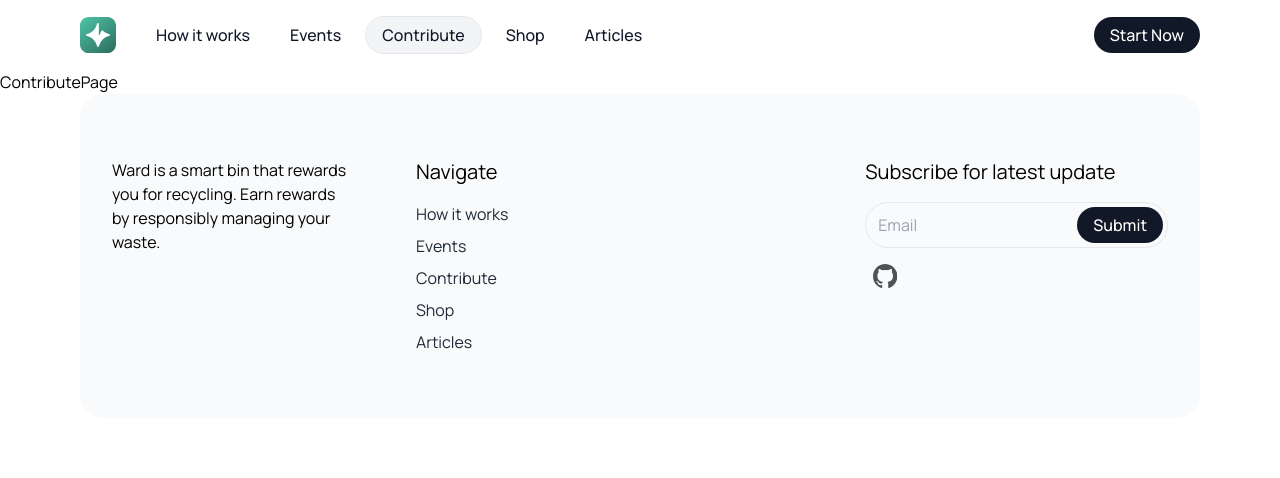
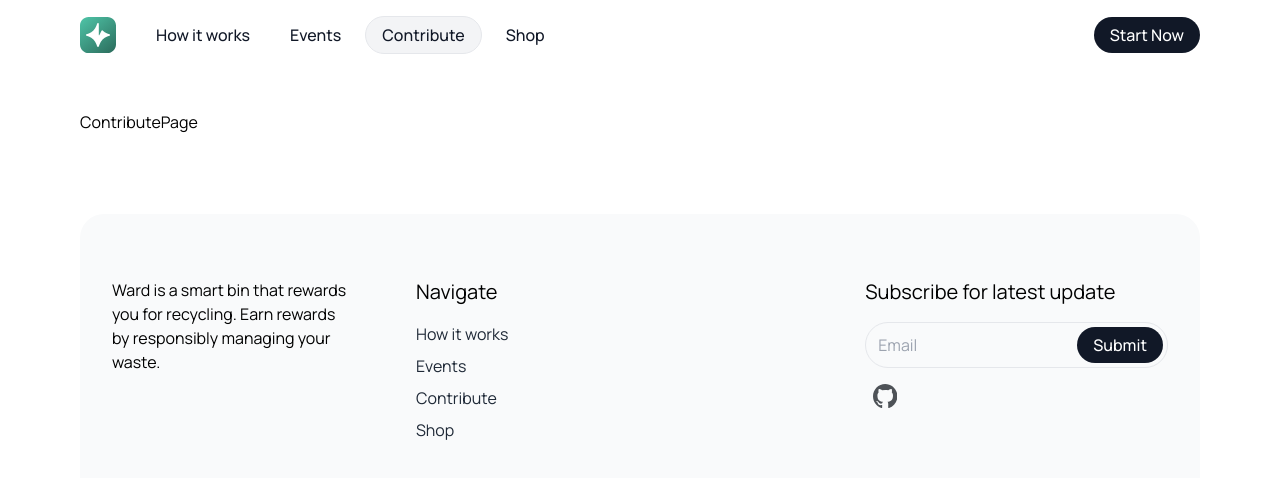
Before and after one commit to raymondtju/binward, a Next.js app: page /contribute in a window 1280 px wide. Shown: the top 478 px of the page. Built offline with nearby package versions, Linux system fonts and the light colour scheme.

Commit message:
feat: raw page

```diff
--- a/app/(default)/contribute/page.tsx
+++ b/app/(default)/contribute/page.tsx
@@ -7,7 +7,11 @@ export const metadata: Metadata = {
 };
 
 function ContributePage() {
-  return <div>ContributePage</div>;
+  return (
+    <main>
+      <section className="wrapper pt-10 pb-20">ContributePage</section>
+    </main>
+  );
 }
 
 export default ContributePage;
--- a/utils/constant.ts
+++ b/utils/constant.ts
@@ -14,10 +14,6 @@ export const links = [
   {
     title: "Shop",
     url: "/shop",
-  },
-  {
-    title: "Articles",
-    url: "/articles",
   },
 ];
 
```
